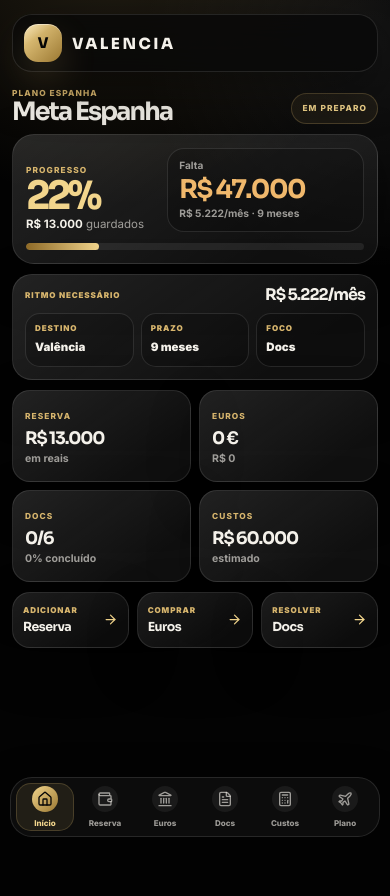
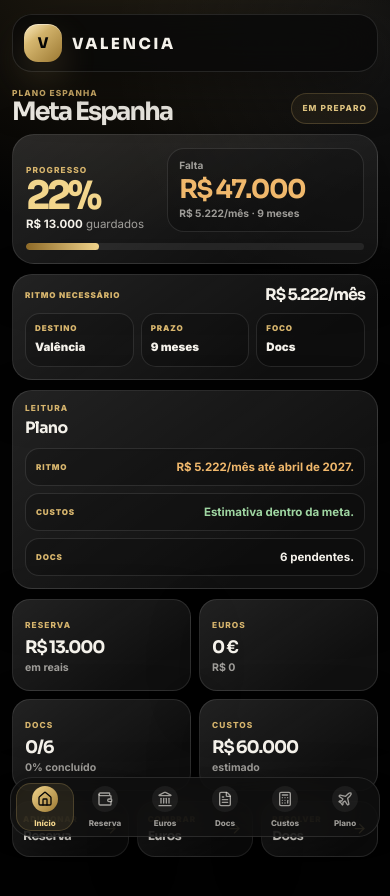
Before and after one commit to arqalexandredias-prog/valencia-spain, a React (Vite) app: page /#/inicio in a window 390 px wide. Shown: the top 896 px of the page. Before the commit the page ends 844 px from the top, so only its background shows below. Built offline with nearby package versions, Linux system fonts and the light colour scheme.

Commit message:
Finaliza experiencia premium com insights e modal

```diff
--- a/src/App.jsx
+++ b/src/App.jsx
@@ -474,6 +474,58 @@ function getFocusPage(summary) {
   return { label: "Plano", page: "plano" };
 }
 
+function getSmartInsights(summary, plan) {
+  const insights = [];
+
+  if (summary.missing <= 0) {
+    insights.push({
+      label: "Meta",
+      text: "Reserva principal atingida.",
+      tone: "success",
+    });
+  } else {
+    insights.push({
+      label: "Ritmo",
+      text: `${formatBRL(summary.monthlyNeed)}/mês até ${formatMonthYear(
+        plan.targetDate
+      )}.`,
+      tone: summary.monthlyNeed > 4500 ? "warning" : "neutral",
+    });
+  }
+
+  if (summary.costsSummary.total > Number(plan.goalBRL || 0)) {
+    insights.push({
+      label: "Custos",
+      text: "Estimativa acima da meta atual.",
+      tone: "warning",
+    });
+  } else {
+    insights.push({
+      label: "Custos",
+      text: "Estimativa dentro da meta.",
+      tone: "success",
+    });
+  }
+
+  if (summary.docsSummary.pending > 0) {
+    insights.push({
+      label: "Docs",
+      text: `${summary.docsSummary.pending} pendente${
+        summary.docsSummary.pending > 1 ? "s" : ""
+      }.`,
+      tone: "neutral",
+    });
+  } else {
+    insights.push({
+      label: "Docs",
+      text: "Documentos concluídos.",
+      tone: "success",
+    });
+  }
+
+  return insights;
+}
+
 function AppShell({ activePage, setActivePage, children }) {
   return (
     <div className="app-shell">
@@ -595,6 +647,23 @@ function InsightPill({ label, value }) {
   );
 }
 
+function SmartInsightCard({ insights }) {
+  return (
+    <Card className="smart-card">
+      <SectionTitle eyebrow="Leitura" title="Plano" />
+
+      <div className="smart-list">
+        {insights.map((item) => (
+          <div className={`smart-row ${item.tone}`} key={item.label}>
+            <span>{item.label}</span>
+            <strong>{item.text}</strong>
+          </div>
+        ))}
+      </div>
+    </Card>
+  );
+}
+
 function QuickAction({ title, label, onClick }) {
   return (
     <button className="quick-action" type="button" onClick={onClick}>
@@ -612,6 +681,41 @@ function FormError({ children }) {
   if (!children) return null;
 
   return <p className="form-error field-full">{children}</p>;
+}
+
+function ConfirmDialog({
+  title,
+  message,
+  confirmLabel = "Excluir",
+  cancelLabel = "Cancelar",
+  onConfirm,
+  onCancel,
+}) {
+  return (
+    <div className="dialog-backdrop" role="presentation">
+      <section className="dialog-card" role="dialog" aria-modal="true">
+        <div className="dialog-icon">
+          <Trash2 size={20} />
+        </div>
+
+        <div className="dialog-content">
+          <span className="section-eyebrow">Confirmar</span>
+          <h3>{title}</h3>
+          <p>{message}</p>
+        </div>
+
+        <div className="dialog-actions">
+          <button className="button ghost" type="button" onClick={onCancel}>
+            {cancelLabel}
+          </button>
+
+          <button className="button danger" type="button" onClick={onConfirm}>
+            {confirmLabel}
+          </button>
+        </div>
+      </section>
+    </div>
+  );
 }
 
 function Dashboard({
@@ -639,7 +743,7 @@ function Dashboard({
     const monthlyNeed = missing / monthsLeft;
     const status = getPlanStatus(progress, monthsLeft, docsSummary.pending);
 
-    return {
+    const baseSummary = {
       savedBRL,
       totalSaved,
       missing,
@@ -651,9 +755,15 @@ function Dashboard({
       costsSummary,
       ...euroSummary,
     };
+
+    return {
+      ...baseSummary,
+      insights: getSmartInsights(baseSummary, plan),
+    };
   }, [savings, euroPurchases, documents, plan, costs]);
 
   const focus = getFocusPage(summary);
+  const progressLabel = Math.min(Math.round(summary.progress), 100);
 
   return (
     <>
@@ -671,7 +781,7 @@ function Dashboard({
         <div className="hero-grid">
           <div>
             <span className="section-eyebrow">Progresso</span>
-            <h2>{Math.round(summary.progress)}%</h2>
+            <h2>{progressLabel}%</h2>
             <p>
               <strong>{formatBRL(summary.totalSaved)}</strong> guardados
             </p>
@@ -701,6 +811,8 @@ function Dashboard({
           <InsightPill label="Foco" value={focus.label} />
         </div>
       </Card>
+
+      <SmartInsightCard insights={summary.insights} />
 
       <section className="compact-metrics">
         <MetricCard
@@ -895,6 +1007,7 @@ function SavingsForm({ onSave, editingItem, onCancel }) {
 function ReservaPage({ savings, setSavings, plan }) {
   const [editingItem, setEditingItem] = useState(null);
   const [showForm, setShowForm] = useState(false);
+  const [deleteTarget, setDeleteTarget] = useState(null);
 
   const totalSaved = useMemo(() => getSavingsTotal(savings), [savings]);
   const missing = Math.max(Number(plan.goalBRL || 0) - totalSaved, 0);
@@ -914,10 +1027,14 @@ function ReservaPage({ savings, setSavings, plan }) {
     setShowForm(false);
   }
 
-  function handleDelete(item) {
-    if (!window.confirm(`Excluir "${item.title}"?`)) return;
-
-    setSavings((current) => current.filter((saving) => saving.id !== item.id));
+  function confirmDelete() {
+    if (!deleteTarget) return;
+
+    setSavings((current) =>
+      current.filter((saving) => saving.id !== deleteTarget.id)
+    );
+
+    setDeleteTarget(null);
   }
 
   function handleEdit(item) {
@@ -990,7 +1107,7 @@ function ReservaPage({ savings, setSavings, plan }) {
                   <button
                     className="icon-button"
                     type="button"
-                    onClick={() => handleDelete(item)}
+                    onClick={() => setDeleteTarget(item)}
                   >
                     <Trash2 size={17} />
                   </button>
@@ -1002,6 +1119,15 @@ function ReservaPage({ savings, setSavings, plan }) {
           <p className="muted">Nenhum valor cadastrado.</p>
         )}
       </Card>
+
+      {deleteTarget && (
+        <ConfirmDialog
+          title="Excluir reserva?"
+          message={`"${deleteTarget.title}" será removido da sua reserva.`}
+          onCancel={() => setDeleteTarget(null)}
+          onConfirm={confirmDelete}
+        />
+      )}
     </>
   );
 }
@@ -1202,6 +1328,7 @@ function EuroForm({ onSave, editingItem, onCancel, euroRate }) {
 function EurosPage({ euroPurchases, setEuroPurchases, plan }) {
   const [editingItem, setEditingItem] = useState(null);
   const [showForm, setShowForm] = useState(false);
+  const [deleteTarget, setDeleteTarget] = useState(null);
 
   const summary = useMemo(
     () => getEuroSummary(euroPurchases, plan.euroRate),
@@ -1225,12 +1352,14 @@ function EurosPage({ euroPurchases, setEuroPurchases, plan }) {
     setShowForm(false);
   }
 
-  function handleDelete(item) {
-    if (!window.confirm(`Excluir ${formatEURWithCents(item.amountEUR)}?`)) return;
+  function confirmDelete() {
+    if (!deleteTarget) return;
 
     setEuroPurchases((current) =>
-      current.filter((purchase) => purchase.id !== item.id)
+      current.filter((purchase) => purchase.id !== deleteTarget.id)
     );
+
+    setDeleteTarget(null);
   }
 
   function handleEdit(item) {
@@ -1314,7 +1443,7 @@ function EurosPage({ euroPurchases, setEuroPurchases, plan }) {
                   <button
                     className="icon-button"
                     type="button"
-                    onClick={() => handleDelete(item)}
+                    onClick={() => setDeleteTarget(item)}
                   >
                     <Trash2 size={17} />
                   </button>
@@ -1326,6 +1455,17 @@ function EurosPage({ euroPurchases, setEuroPurchases, plan }) {
           <p className="muted">Nenhuma compra cadastrada.</p>
         )}
       </Card>
+
+      {deleteTarget && (
+        <ConfirmDialog
+          title="Excluir compra?"
+          message={`${formatEURWithCents(
+            deleteTarget.amountEUR
+          )} serão removidos do histórico.`}
+          onCancel={() => setDeleteTarget(null)}
+          onConfirm={confirmDelete}
+        />
+      )}
     </>
   );
 }
@@ -1483,6 +1623,7 @@ function DocumentForm({ onSave, editingItem, onCancel }) {
 function DocumentosPage({ documents, setDocuments }) {
   const [editingItem, setEditingItem] = useState(null);
   const [showForm, setShowForm] = useState(false);
+  const [deleteTarget, setDeleteTarget] = useState(null);
 
   const summary = useMemo(() => getDocumentsSummary(documents), [documents]);
 
@@ -1512,12 +1653,14 @@ function DocumentosPage({ documents, setDocuments }) {
     setShowForm(false);
   }
 
-  function handleDelete(item) {
-    if (!window.confirm(`Excluir "${item.title}"?`)) return;
+  function confirmDelete() {
+    if (!deleteTarget) return;
 
     setDocuments((current) =>
-      current.filter((document) => document.id !== item.id)
+      current.filter((document) => document.id !== deleteTarget.id)
     );
+
+    setDeleteTarget(null);
   }
 
   function toggleDone(item) {
@@ -1611,7 +1754,7 @@ function DocumentosPage({ documents, setDocuments }) {
                   <button
                     className="icon-button"
                     type="button"
-                    onClick={() => handleDelete(item)}
+                    onClick={() => setDeleteTarget(item)}
                   >
                     <Trash2 size={17} />
                   </button>
@@ -1623,6 +1766,15 @@ function DocumentosPage({ documents, setDocuments }) {
           <p className="muted">Nenhum documento cadastrado.</p>
         )}
       </Card>
+
+      {deleteTarget && (
+        <ConfirmDialog
+          title="Excluir documento?"
+          message={`"${deleteTarget.title}" será removido do checklist.`}
+          onCancel={() => setDeleteTarget(null)}
+          onConfirm={confirmDelete}
+        />
+      )}
     </>
   );
 }
@@ -1788,6 +1940,7 @@ function CostForm({ onSave, editingItem, onCancel }) {
 function CustosPage({ costs, setCosts, plan }) {
   const [editingItem, setEditingItem] = useState(null);
   const [showForm, setShowForm] = useState(false);
+  const [deleteTarget, setDeleteTarget] = useState(null);
 
   const summary = useMemo(() => getCostsSummary(costs), [costs]);
 
@@ -1815,10 +1968,12 @@ function CustosPage({ costs, setCosts, plan }) {
     setShowForm(false);
   }
 
-  function handleDelete(item) {
-    if (!window.confirm(`Excluir "${item.title}"?`)) return;
-
-    setCosts((current) => current.filter((cost) => cost.id !== item.id));
+  function confirmDelete() {
+    if (!deleteTarget) return;
+
+    setCosts((current) => current.filter((cost) => cost.id !== deleteTarget.id));
+
+    setDeleteTarget(null);
   }
 
   function togglePaid(item) {
@@ -1914,7 +2069,7 @@ function CustosPage({ costs, setCosts, plan }) {
                   <button
                     className="icon-button"
                     type="button"
-                    onClick={() => handleDelete(item)}
+                    onClick={() => setDeleteTarget(item)}
                   >
                     <Trash2 size={17} />
                   </button>
@@ -1926,6 +2081,15 @@ function CustosPage({ costs, setCosts, plan }) {
           <p className="muted">Nenhum custo cadastrado.</p>
         )}
       </Card>
+
+      {deleteTarget && (
+        <ConfirmDialog
+          title="Excluir custo?"
+          message={`"${deleteTarget.title}" será removido da estimativa.`}
+          onCancel={() => setDeleteTarget(null)}
+          onConfirm={confirmDelete}
+        />
+      )}
     </>
   );
 }
@@ -2148,6 +2312,7 @@ function StepForm({ onSave, onDone }) {
 function PlanoPage({ plan, setPlan }) {
   const [showPlanForm, setShowPlanForm] = useState(false);
   const [showStepForm, setShowStepForm] = useState(false);
+  const [deleteTarget, setDeleteTarget] = useState(null);
 
   const summary = useMemo(() => getStepsSummary(plan.steps || []), [plan.steps]);
 
@@ -2167,13 +2332,15 @@ function PlanoPage({ plan, setPlan }) {
     }));
   }
 
-  function deleteStep(step) {
-    if (!window.confirm(`Excluir "${step.title}"?`)) return;
+  function confirmDelete() {
+    if (!deleteTarget) return;
 
     setPlan((current) => ({
       ...current,
-      steps: (current.steps || []).filter((item) => item.id !== step.id),
+      steps: (current.steps || []).filter((item) => item.id !== deleteTarget.id),
     }));
+
+    setDeleteTarget(null);
   }
 
   return (
@@ -2251,7 +2418,7 @@ function PlanoPage({ plan, setPlan }) {
                   <button
                     className="icon-button"
                     type="button"
-                    onClick={() => deleteStep(step)}
+                    onClick={() => setDeleteTarget(step)}
                   >
                     <Trash2 size={17} />
                   </button>
@@ -2263,6 +2430,15 @@ function PlanoPage({ plan, setPlan }) {
           <p className="muted">Nenhuma etapa cadastrada.</p>
         )}
       </Card>
+
+      {deleteTarget && (
+        <ConfirmDialog
+          title="Excluir etapa?"
+          message={`"${deleteTarget.title}" será removida do plano.`}
+          onCancel={() => setDeleteTarget(null)}
+          onConfirm={confirmDelete}
+        />
+      )}
     </>
   );
 }
--- a/src/index.css
+++ b/src/index.css
@@ -290,7 +290,8 @@ a {
 
 .insight-main span,
 .insight-pill span,
-.quick-action small {
+.quick-action small,
+.smart-row span {
   color: var(--gold);
   font-size: 0.62rem;
   font-weight: 900;
@@ -327,6 +328,44 @@ a {
   font-weight: 900;
   text-overflow: ellipsis;
   white-space: nowrap;
+}
+
+.smart-card {
+  display: grid;
+  gap: 14px;
+  padding: 16px;
+  border-radius: 24px;
+}
+
+.smart-list {
+  display: grid;
+  gap: 8px;
+}
+
+.smart-row {
+  display: flex;
+  align-items: center;
+  justify-content: space-between;
+  gap: 14px;
+  min-height: 42px;
+  padding: 10px 12px;
+  border: 1px solid var(--border);
+  border-radius: 16px;
+  background: rgba(0, 0, 0, 0.18);
+}
+
+.smart-row strong {
+  color: var(--text);
+  font-size: 0.86rem;
+  text-align: right;
+}
+
+.smart-row.success strong {
+  color: var(--success);
+}
+
+.smart-row.warning strong {
+  color: var(--warning);
 }
 
 .compact-metrics {
@@ -506,6 +545,12 @@ a {
 
 .button.ghost {
   background: transparent;
+}
+
+.button.danger {
+  color: #160606;
+  border-color: rgba(216, 139, 139, 0.55);
+  background: linear-gradient(135deg, #e9a6a6, #9f5555);
 }
 
 .form-grid {
@@ -701,6 +746,65 @@ a {
 .compact-progress-card {
   padding: 14px;
   border-radius: 20px;
+}
+
+.dialog-backdrop {
+  position: fixed;
+  inset: 0;
+  z-index: 200;
+  display: grid;
+  place-items: center;
+  padding: 20px;
+  background: rgba(0, 0, 0, 0.72);
+  backdrop-filter: blur(16px);
+}
+
+.dialog-card {
+  display: grid;
+  gap: 16px;
+  width: min(100%, 420px);
+  border: 1px solid var(--border);
+  border-radius: 28px;
+  padding: 20px;
+  background:
+    linear-gradient(145deg, rgba(255, 255, 255, 0.08), transparent 78%),
+    #090909;
+  box-shadow: 0 28px 80px rgba(0, 0, 0, 0.6);
+}
+
+.dialog-icon {
+  display: grid;
+  width: 46px;
+  height: 46px;
+  place-items: center;
+  border: 1px solid rgba(216, 139, 139, 0.28);
+  border-radius: 16px;
+  color: #f2b6b6;
+  background: rgba(216, 139, 139, 0.08);
+}
+
+.dialog-content {
+  display: grid;
+  gap: 8px;
+}
+
+.dialog-content h3 {
+  margin: 0;
+  font-family: Sora, sans-serif;
+  font-size: 1.35rem;
+  letter-spacing: -0.05em;
+}
+
+.dialog-content p {
+  margin: 0;
+  color: var(--muted);
+  line-height: 1.45;
+}
+
+.dialog-actions {
+  display: flex;
+  justify-content: flex-end;
+  gap: 10px;
 }
 
 .bottom-nav {
@@ -908,12 +1012,33 @@ a {
 
   .insight-main span,
   .insight-pill span,
-  .quick-action small {
+  .quick-action small,
+  .smart-row span {
     font-size: 0.5rem;
     letter-spacing: 0.11em;
   }
 
   .insight-pill strong {
+    font-size: 0.72rem;
+  }
+
+  .smart-card {
+    gap: 10px;
+    padding: 12px;
+    border-radius: 20px;
+  }
+
+  .smart-list {
+    gap: 7px;
+  }
+
+  .smart-row {
+    min-height: 38px;
+    padding: 9px 10px;
+    border-radius: 14px;
+  }
+
+  .smart-row strong {
     font-size: 0.72rem;
   }
 
@@ -1108,6 +1233,25 @@ a {
     width: 100%;
   }
 
+  .dialog-card {
+    gap: 14px;
+    border-radius: 24px;
+    padding: 18px;
+  }
+
+  .dialog-content h3 {
+    font-size: 1.18rem;
+  }
+
+  .dialog-content p {
+    font-size: 0.86rem;
+  }
+
+  .dialog-actions {
+    display: grid;
+    grid-template-columns: 1fr;
+  }
+
   .bottom-nav {
     bottom: 7px;
     width: calc(100% - 20px);
```
